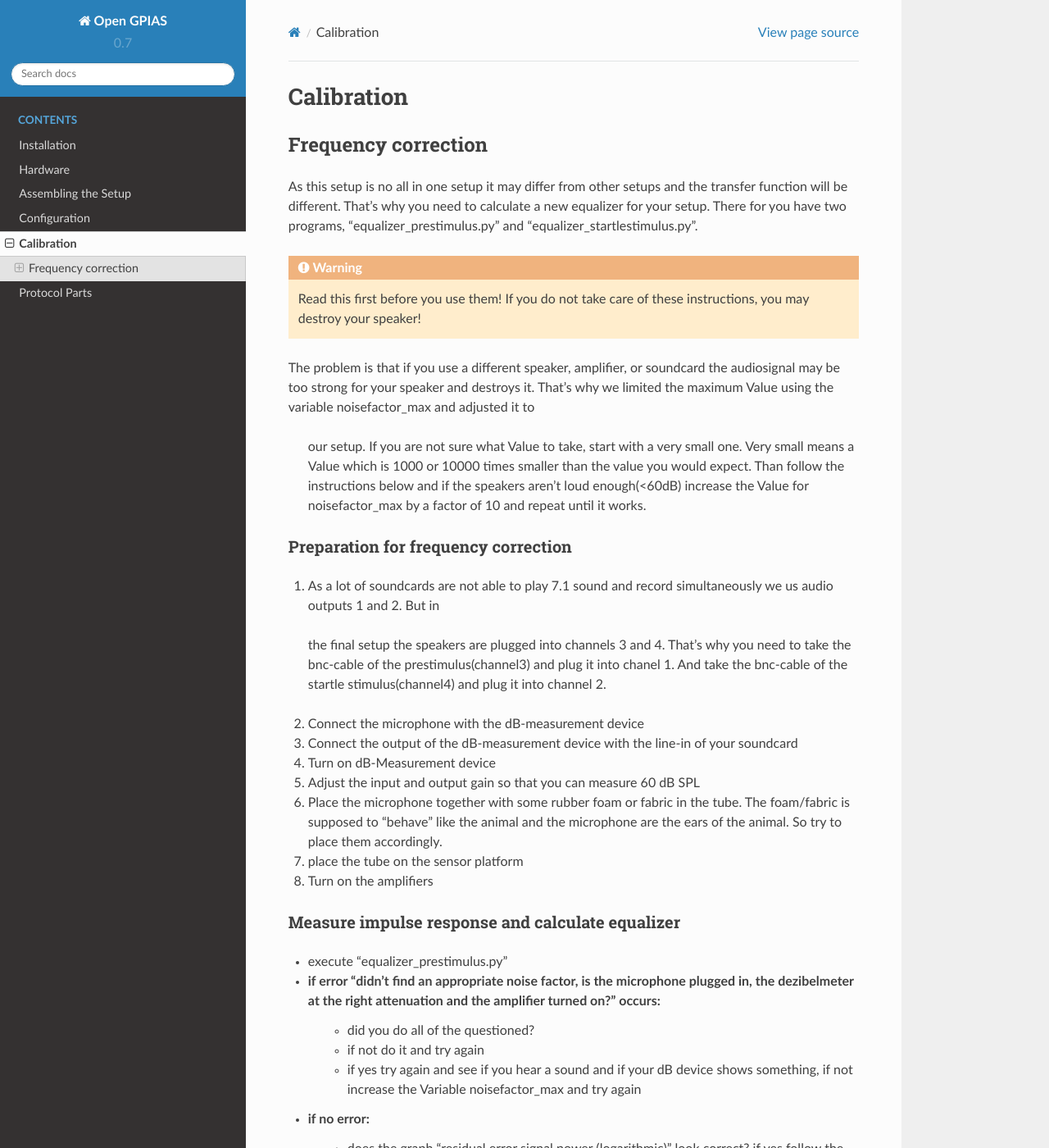
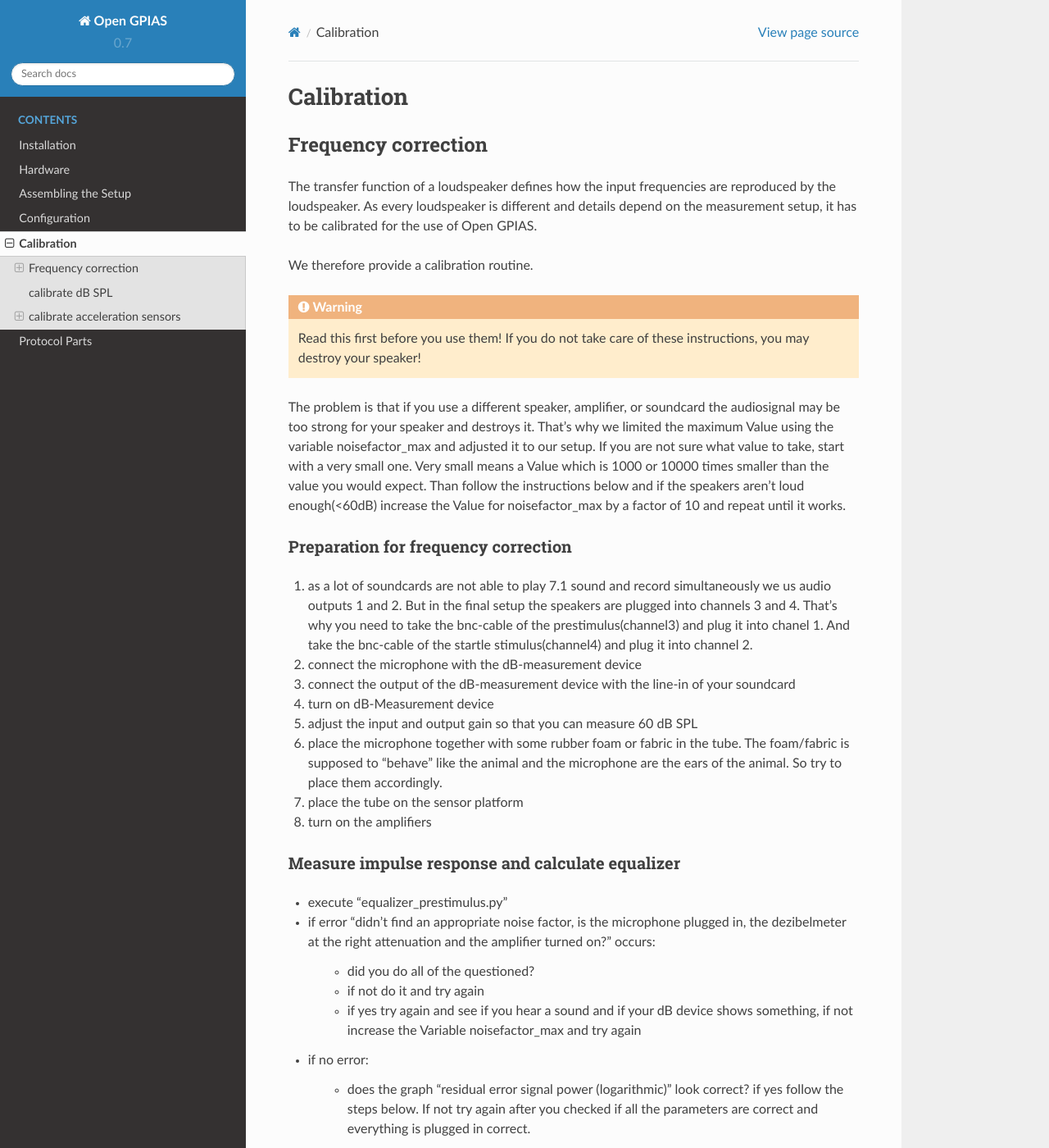
Before and after one commit to rgerum/open_gpias, a Sphinx documentation site: the page built from docs/calibration.rst, in a window 1280 px wide and 1400 px high. Shown: the whole window at 82% size. Built offline with Sphinx 7.4.7 and the Read the Docs theme 2.0.0, drawn with Linux system fonts in a browser that asks for light colours; some of the changed text lies outside the part shown.

Commit message:
Docs: edited the calibration text

```diff
--- a/docs/calibration.rst
+++ b/docs/calibration.rst
@@ -3,63 +3,83 @@
 
 Frequency correction
 --------------------
-As this setup is no all in one setup it may differ from other setups and the transfer function will be different.
-That's why you need to calculate a new equalizer for your setup.
-There for you have two programs, "equalizer_prestimulus.py" and "equalizer_startlestimulus.py".
+The transfer function of a loudspeaker defines how the input frequencies are reproduced by the loudspeaker. As every
+loudspeaker is different and details depend on the measurement setup, it has to be calibrated for the use of Open GPIAS.
+
+We therefore provide a calibration routine.
 
 .. warning::
     Read this first before you use them! If you do not take care of these instructions, you may destroy your speaker!
 
 The problem is that if you use a different speaker, amplifier, or soundcard the audiosignal may be too strong for your
 speaker and destroys it. That's why we limited the maximum Value using the variable noisefactor_max and adjusted it to
- our setup. If you are not sure what Value to take, start with a very small one. Very small means a Value which is 1000
- or 10000 times smaller than the value you would expect. Than follow the instructions below and if the speakers aren't
- loud enough(<60dB) increase the Value for noisefactor_max by a factor of 10 and repeat until it works.
+our setup. If you are not sure what value to take, start with a very small one. Very small means a Value which is 1000
+or 10000 times smaller than the value you would expect. Than follow the instructions below and if the speakers aren't
+loud enough(<60dB) increase the Value for noisefactor_max by a factor of 10 and repeat until it works.
 
 Preparation for frequency correction
 ~~~~~~~~~~~~~~~~~~~~~~~~~~~~~~~~~~~~
-1. As a lot of soundcards are not able to play 7.1 sound and record simultaneously we us audio outputs 1 and 2. But in
- the final setup the speakers are plugged into channels 3 and 4. That's why you need to take the bnc-cable of the
- prestimulus(channel3) and plug it into chanel 1. And take the bnc-cable of the startle stimulus(channel4) and plug it
- into channel 2.
-2. Connect the microphone with the dB-measurement device
-3. Connect the output of the dB-measurement device with the line-in of your soundcard
-4. Turn on dB-Measurement device
-5. Adjust the input and output gain so that you can measure 60 dB SPL
-6. Place the microphone together with some rubber foam or fabric in the tube. The foam/fabric is supposed to "behave"
+1. as a lot of soundcards are not able to play 7.1 sound and record simultaneously we us audio outputs 1 and 2. But in
+   the final setup the speakers are plugged into channels 3 and 4. That's why you need to take the bnc-cable of the
+   prestimulus(channel3) and plug it into chanel 1. And take the bnc-cable of the startle stimulus(channel4) and plug it
+   into channel 2.
+2. connect the microphone with the dB-measurement device
+3. connect the output of the dB-measurement device with the line-in of your soundcard
+4. turn on dB-Measurement device
+5. adjust the input and output gain so that you can measure 60 dB SPL
+6. place the microphone together with some rubber foam or fabric in the tube. The foam/fabric is supposed to "behave"
    like the animal and the microphone are the ears of the animal. So try to place them accordingly.
 7. place the tube on the sensor platform
-8. Turn on the amplifiers
+8. turn on the amplifiers
 
 Measure impulse response and calculate equalizer
 ~~~~~~~~~~~~~~~~~~~~~~~~~~~~~~~~~~~~~~~~~~~~~~~~
 - execute "equalizer_prestimulus.py"
 - if error "didn't find an appropriate noise factor, is the microphone plugged in, the dezibelmeter at the right attenuation and the amplifier turned on?" occurs:
+
     - did you do all of the questioned?
     - if not do it and try again
     - if yes try again and see if you hear a sound and if your dB device shows something, if not increase the Variable noisefactor_max and try again
+
 - if no error:
+
     - does the graph "residual error signal power (logarithmic)" look correct? if yes follow the steps below. If not try again after you checked if all the parameters are correct and everything is plugged in correct.
+
 - copy "equalizer praestimulus lautsprecher.npy" into the folder "as_setup/Stimulation gui"
 - execute "equalizer_startlestimulus.py.py"
-- if error "didn't find an apropriate noisefactor, is the microphone plugged in, the dezibelmeter at the right attenuation and the amplifier turned on?" occurs:
+- if error "didn't find an appropriate noisefactor, is the microphone plugged in, the dezibelmeter at the right attenuation and the amplifier turned on?" occurs:
+
     - did you do all of the questioned?
     - if not do it and try again
     - if yes try again and see if you hear a sound and if your dB device shows something, if not increase the Variable noisefactor_max and try again
+
 - if no error:
+
     - does the graph "residual error signal power (logarithmic)" look correct? if yes follow the steps below. If not try again after you checked if all the parameters are correct and everything is plugged in correct.
+
 - copy "equalizer schreckstimulus.npy" into the folder "as_setup/Stimulation gui"
 
 calibrate dB SPL
-^^^^^^^^^^^^^^^^
-das muss ich noch machen, weil ich da nen programm zu schreiben muss, damit das einfacher ist...
+----------------
+An implementation to simplify this procedure will come in future releases.
+
+calibrate acceleration sensors
+------------------------------
+Depending on the construction of the sensor platform, the measured acceleration in the different spacial directions can
+be different. Therefore, these sensors have to be calibrated to return the same values when stimulated with the same force.
+
+For this calibration, we use a vibrational motor that is put on the sensor platform. The sensor is placed once in every
+spacial direction (x, y, and z) and the output of the sensor is recorded. The amplitudes of these measurements define
+the calibration parameters; the factors that are used to normalize the output of the sensors.
 
 After calibration
-^^^^^^^^^^^^^^^^^
+~~~~~~~~~~~~~~~~~
 - Plug audio cables back into their correct place
-    - SC-1(Trigger) -> BB-ai3
-    - SC-3(Prestim) -> BB-ai4 BNC
-    - SC-4(Startle) -> BB-ai5 BNC
+
+    - SC-1(trigger) ⇒  BB-ai3
+    - SC-3(pre-stimulus) ⇒ BB-ai4 BNC
+    - SC-4(startle-stimulus) ⇒ BB-ai5 BNC
+
 - Remove microphone and foam/fabric from tube
 - Turn of dB-measurement device
 - Unplug line-in from soundcard
```
